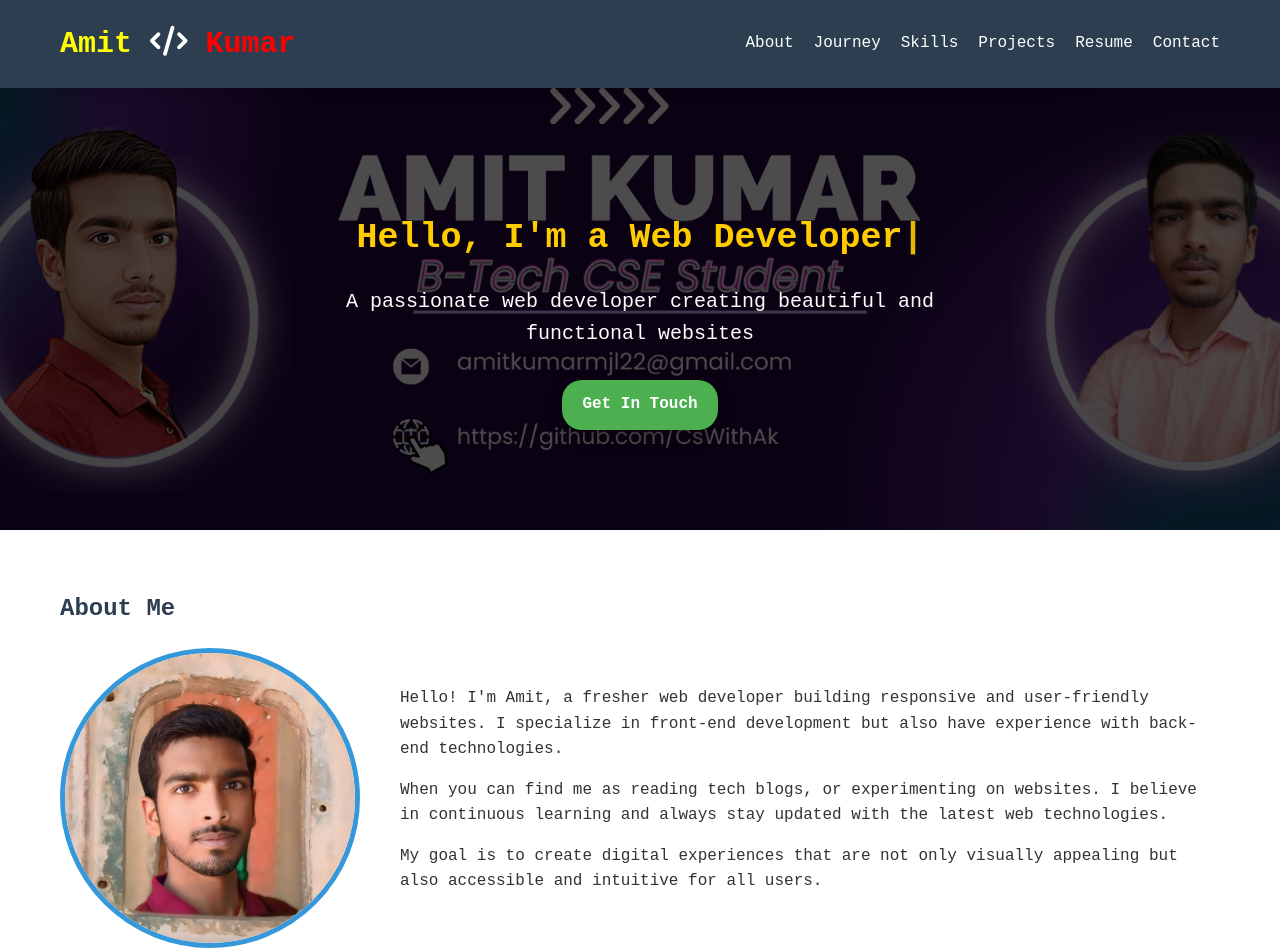
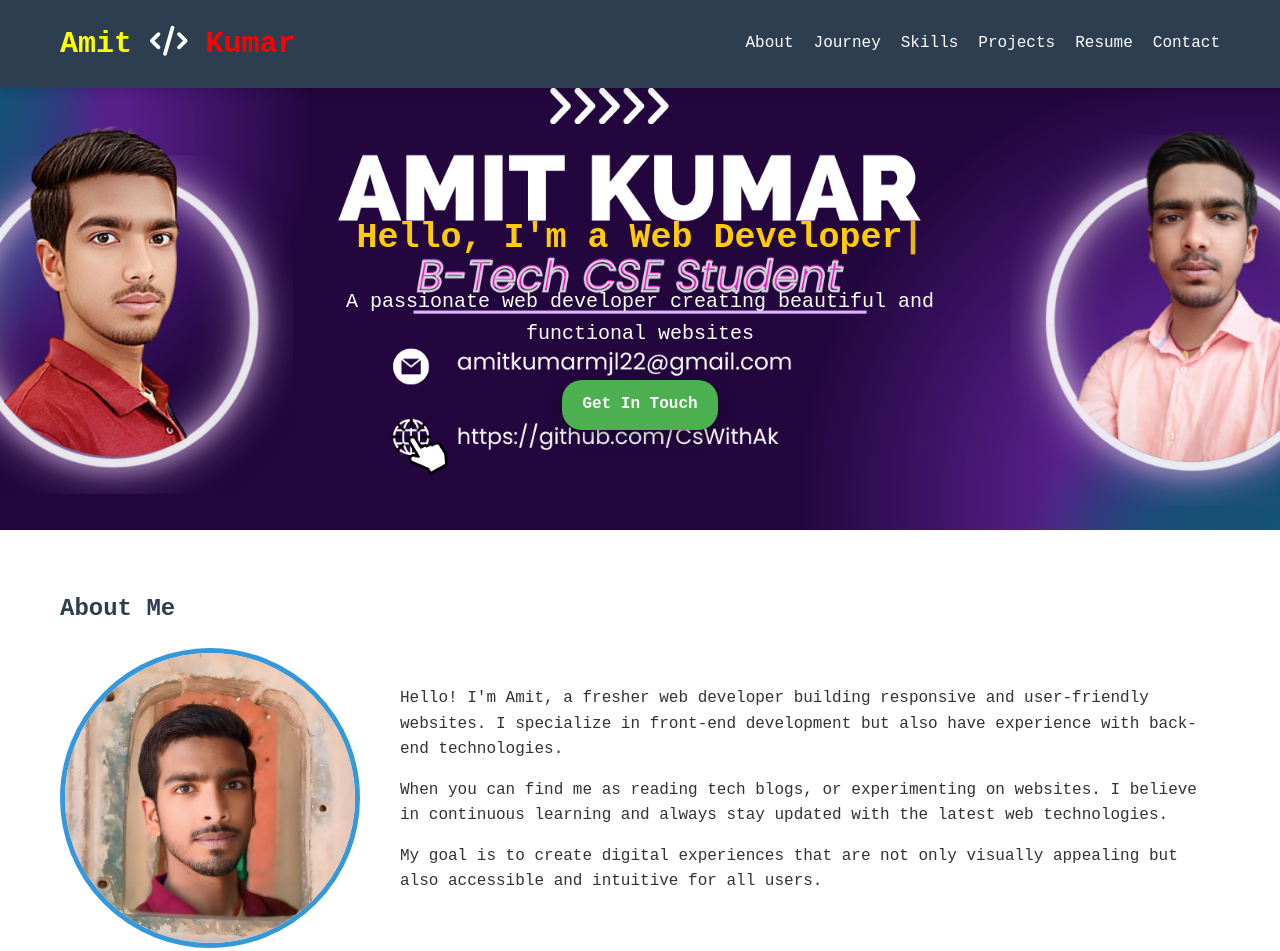
Before and after one commit to CsWithAk/amit, a plain HTML site: page index.html in a window 1280 px wide. Shown: the top 951 px of the page. Drawn offline with nearby package versions, Linux system fonts and the light colour scheme.

Commit message:
Update styles.css

```diff
--- a/styles.css
+++ b/styles.css
@@ -136,7 +136,8 @@ nav ul li a:hover {
 
 /* Hero Section */
 #hero {
-    background: linear-gradient(rgba(0, 0, 0, 0.7), rgba(0, 0, 0, 0.7)), url('assets/Cover-Image.png') no-repeat center/cover;
+    background: url('assets/Cover-Image.png') no-repeat center/cover;
+    /* background: linear-gradient(rgba(0, 0, 0, 0.7), rgba(0, 0, 0, 0.7)), url('assets/Cover-Image.png') no-repeat center/cover; */
     color: white;
     text-align: center;
     padding: 150px 0 100px;
```
